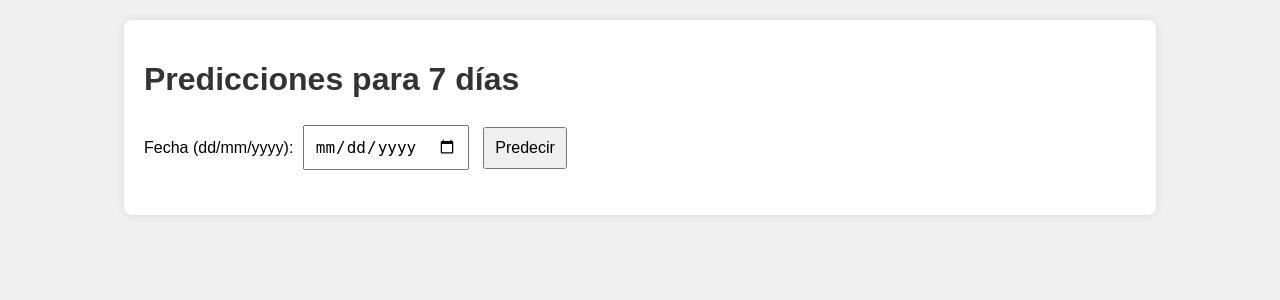
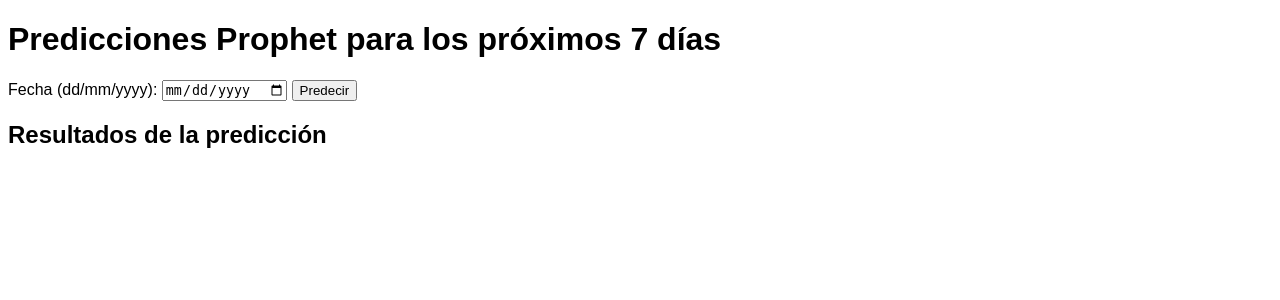
Before and after one commit to camillaneza/ProyectoLinea144-M1000IA, a Flask app: page /predict in a window 1280 px wide. Shown: the top 300 px of the page. Run offline with Flask 3, Linux system fonts and the light colour scheme; parts of the project's set-up code (start-up, migrations or seed data) failed here and were passed over.

Commit message:
update estructura y funcionalidad

```diff
--- a/app.py
+++ b/app.py
@@ -1,13 +1,13 @@
-from flask import Flask, render_template, request
+from flask import Flask, render_template, request, jsonify
 import pandas as pd
 import pickle
 from prophet import Prophet
 import plotly.express as px
 import plotly.io as pio
-from datetime import datetime, timedelta
+from datetime import timedelta
 
 # Cargar el archivo Prophet pkl
-model_path = r"C:\Users\carol\Documents\mujeres ia\api\prophet_model.pkl"
+model_path = r"C:\Users\luisa\OneDrive\Escritorio\ESTUDIOS\IA\ProyectoLinea144-M1000IA\prophet_model.pkl"
 
 with open(model_path, 'rb') as f:
     model = pickle.load(f)
@@ -23,16 +23,17 @@
 @app.route('/predict', methods=['POST'])
 def predict():
     try:
-        input_date = request.form.get('input_date')
+        data = request.get_json()
+        input_date = data.get('input_date')
+
         if not input_date:
-            return "Error: Por favor ingresa una fecha válida."
+            return jsonify({"error": "Por favor ingresa una fecha válida."}), 400
 
         start_date = pd.to_datetime(input_date)
 
         future_dates = pd.date_range(start=start_date, periods=7)
         future = pd.DataFrame({'ds': future_dates})
         forecast = model.predict(future)
-
         result = forecast[['ds', 'yhat']]
         average_future = result['yhat'].mean()
 
@@ -44,19 +45,19 @@
         difference = average_future - average_past
 
         result_html = result.to_html(index=False)
-
         fig = px.line(result, x='ds', y='yhat', title='Predicciones para 7 días', width=800, height=400)
         graph_html = pio.to_html(fig, full_html=False)
 
-        return render_template('prediction.html',
-                               result_html=result_html,
-                               graph_html=graph_html,
-                               average_future=average_future,
-                               average_past=average_past,
-                               difference=difference)
+        return jsonify({
+            "result_html": result_html,
+            "graph_html": graph_html,
+            "average_future": average_future,
+            "average_past": average_past,
+            "difference": difference
+        })
 
     except Exception as e:
-        return f"Error: {str(e)}"
+        return jsonify({"error": str(e)}), 500
 
 if __name__ == '__main__':
     app.run(debug=True, port=5000)
--- /dev/null
+++ b/requirements.txt
@@ -0,0 +1,5 @@
+Flask
+pandas
+pickle-mixin
+prophet
+plotly
--- a/static/css/style.css
+++ /dev/null
@@ -1,52 +0,0 @@
-body {
-    font-family: Arial, sans-serif;
-    background-color: #f0f0f0;
-    margin: 0;
-    padding: 20px;
-}
-
-.container {
-    width: 80%;
-    margin: 0 auto;
-    background-color: #fff;
-    padding: 20px;
-    border-radius: 8px;
-    box-shadow: 0px 0px 10px rgba(0, 0, 0, 0.1);
-}
-
-h1 {
-    color: #333;
-}
-
-form {
-    margin-bottom: 20px;
-}
-
-input[type="date"], button {
-    padding: 10px;
-    margin: 5px;
-    font-size: 16px;
-}
-
-.card-container {
-    display: flex;
-    gap: 20px;
-}
-
-.card {
-    padding: 20px;
-    background-color: #007BFF;
-    color: white;
-    border-radius: 8px;
-    text-align: center;
-    width: 200px;
-}
-
-.card-title {
-    font-size: 16px;
-}
-
-.card-value {
-    font-size: 24px;
-    font-weight: bold;
-}
--- /dev/null
+++ b/static/main.js
@@ -0,0 +1,31 @@
+document.getElementById('predictionForm').addEventListener('submit', async function(event) {
+    event.preventDefault();
+
+    const inputDate = document.getElementById('inputDate').value;
+    if (!inputDate) {
+        alert("Por favor, ingresa una fecha válida.");
+        return;
+    }
+
+    // Realizar solicitud a la API
+    const response = await fetch('/predict', {
+        method: 'POST',
+        headers: {
+            'Content-Type': 'application/json'
+        },
+        body: JSON.stringify({ input_date: inputDate })
+    });
+
+    if (response.ok) {
+        const data = await response.json();
+
+        // Actualizar el HTML con los datos recibidos
+        document.getElementById('tableContainer').innerHTML = data.result_html;
+        document.getElementById('chartContainer').innerHTML = data.graph_html;
+        document.getElementById('averageFuture').innerText = `Promedio 7 días futuros: ${data.average_future.toFixed(2)}`;
+        document.getElementById('averagePast').innerText = `Promedio 7 días pasados: ${data.average_past.toFixed(2)}`;
+    } else {
+        const error = await response.json();
+        alert(`Error en la predicción: ${error.error}`);
+    }
+});
--- /dev/null
+++ b/static/styles.css
@@ -0,0 +1,18 @@
+body {
+    font-family: Arial, sans-serif;
+}
+
+form {
+    margin-bottom: 20px;
+}
+
+#results {
+    margin-top: 20px;
+}
+
+.card {
+    border: 1px solid #ccc;
+    padding: 15px;
+    margin: 5px;
+    display: inline-block;
+}
--- a/templates/base.html
+++ /dev/null
@@ -1,17 +0,0 @@
-<!DOCTYPE html>
-<html lang="es">
-<head>
-    <meta charset="UTF-8">
-    <meta name="viewport" content="width=device-width, initial-scale=1.0">
-    <title>Predicciones Prophet</title>
-    <link rel="stylesheet" href="{{ url_for('static', filename='css/style.css') }}">
-</head>
-<body>
-    <div class="container">
-        <h1>Predicciones para 7 días</h1>
-        {% block content %}
-        <!-- Aquí irá el contenido dinámico de cada página -->
-        {% endblock %}
-    </div>
-</body>
-</html>
--- a/templates/index.html
+++ b/templates/index.html
@@ -1,9 +1,27 @@
-{% extends "base.html" %}
-
-{% block content %}
-    <form action="/predict" method="POST">
-        <label for="input_date">Fecha (dd/mm/yyyy):</label>
-        <input type="date" id="input_date" name="input_date" required>
+<!DOCTYPE html>
+<html lang="es">
+<head>
+    <meta charset="UTF-8">
+    <meta name="viewport" content="width=device-width, initial-scale=1.0">
+    <title>Predicciones Prophet</title>
+    <link rel="stylesheet" href="/static/styles.css">
+</head>
+<body>
+    <h1>Predicciones Prophet para los próximos 7 días</h1>
+    <form id="predictionForm">
+        <label for="inputDate">Fecha (dd/mm/yyyy):</label>
+        <input type="date" id="inputDate" name="input_date" required>
         <button type="submit">Predecir</button>
     </form>
-{% endblock %}
+
+    <div id="results">
+        <h2>Resultados de la predicción</h2>
+        <div id="tableContainer"></div>
+        <div id="chartContainer"></div>
+        <div id="averageFuture"></div>
+        <div id="averagePast"></div>
+    </div>
+
+    <script src="/static/main.js"></script>
+</body>
+</html>
```
Also changed, not shown: templates/prediction.html (deleted, +0 -26 lines), static/js/script.js (deleted).
